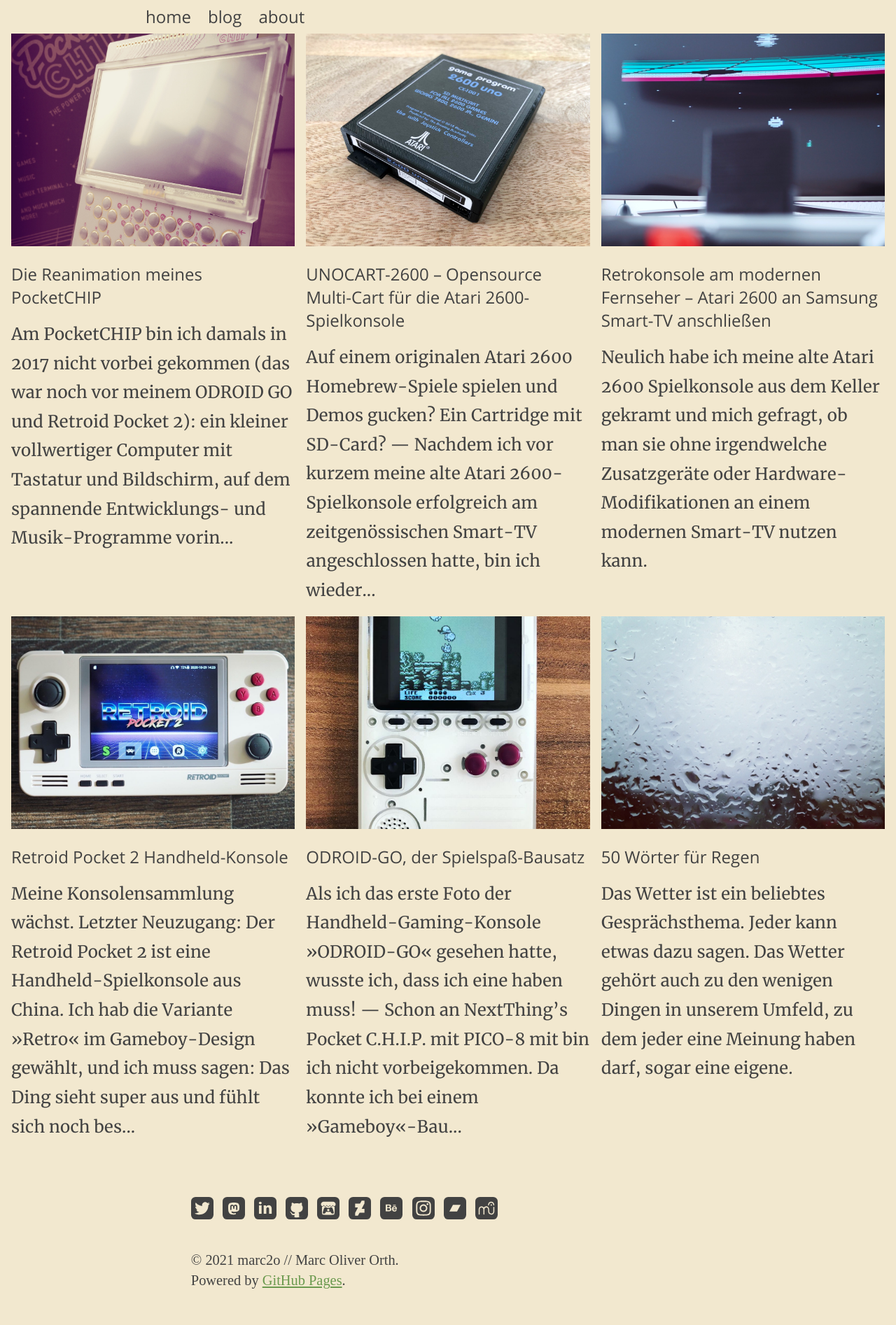
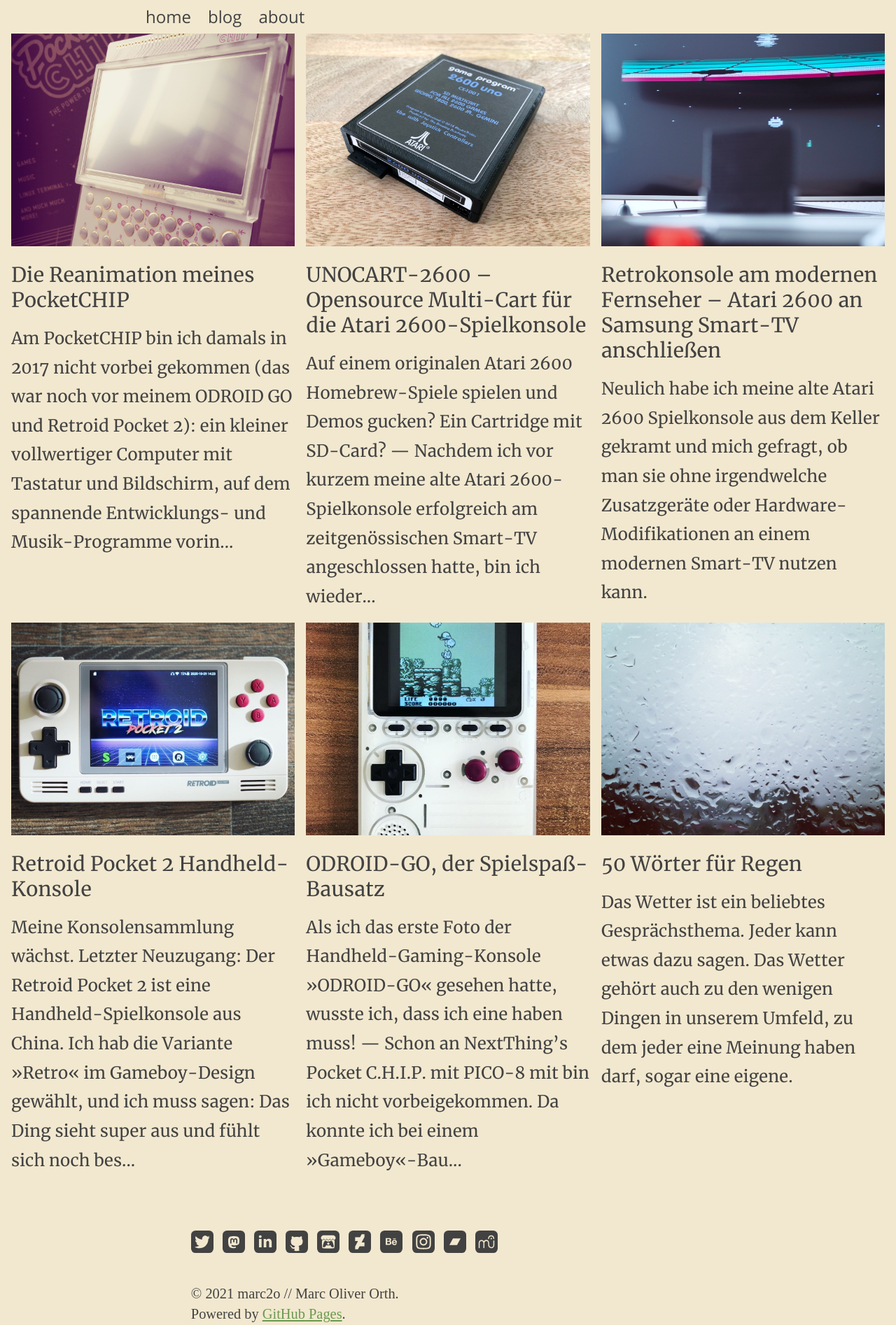
Before and after one commit to marc2o/marc2o.github.io, a Jekyll site: the page built from articles/index.html, in a window 1280 px wide. Shown: the whole page at 70% size. Built offline with Jekyll 4.4.1, drawn with Linux system fonts in a browser that asks for light colours; the list of posts is cut into pages by our own code; before the commit the page ends 1846 px from its top, so only the background shows below that.

Commit message:
Update blog.css

```diff
--- a/assets/css/blog.css
+++ b/assets/css/blog.css
@@ -97,22 +97,8 @@
 	grid-column: 2;
 }
 
-h1,
-h2,
 h3 {
-	font-family: var(--spot-font, sans-serif);
-	margin-top: 2rem;
-}
-
-h1 {
-	font-size: 180%;
-	align-self: center;
-	text-align: center;
-	padding: 0 1rem;
-}
-
-h2 {
-	font-size: 120%;
+  font-size: 120%;
 }
 
 img {
```
